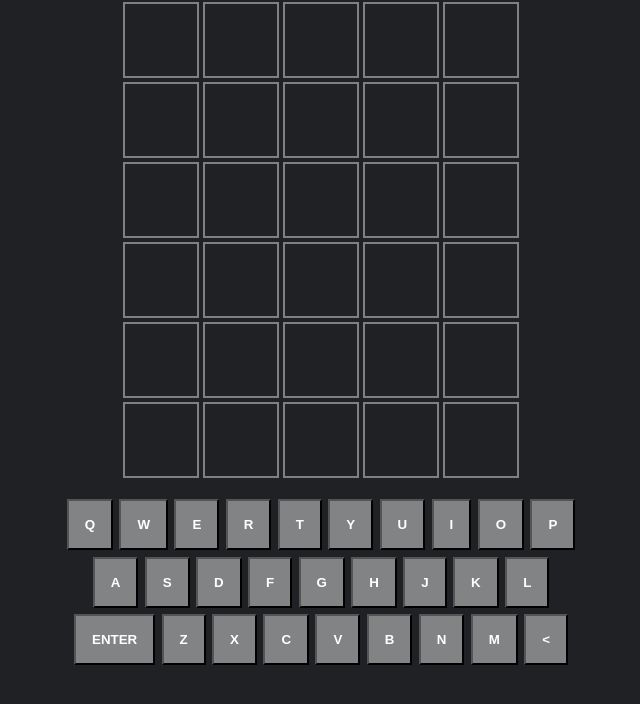
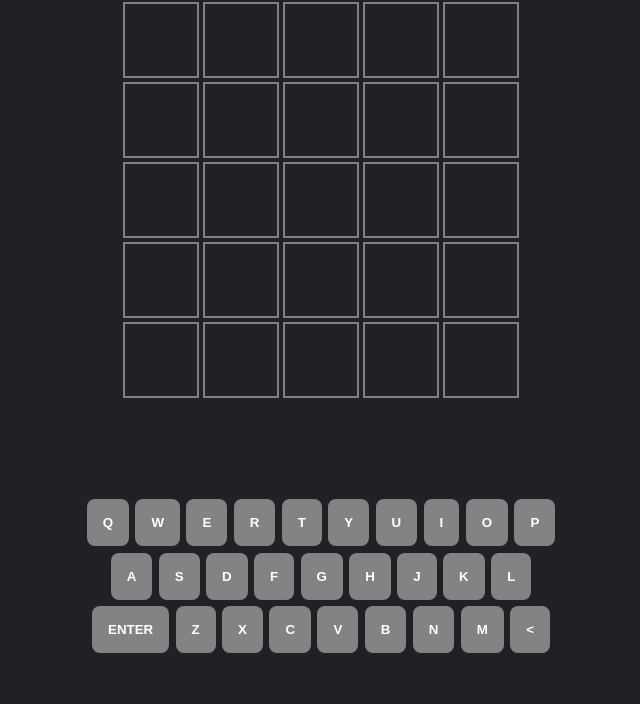
Before and after one commit to woobottle/wordle-challenge, a React (Create React App) app: page / in a window 1280 px wide. Shown: the top 704 px of the page, without its empty margins (319-959 px from the left). Built offline with nearby package versions, Linux system fonts and the light colour scheme.

Commit message:
add useCallback to useKeyboard hook

```diff
--- a/src/App.tsx
+++ b/src/App.tsx
@@ -4,13 +4,13 @@ import './App.css';
 import { GameBoard, GNB, KeyBoard } from './components';
 import { darkTheme, lightTheme } from './assets/styles/theme';
 import GlobalStyles from './assets/styles/GlobalStyles';
-import useRowColumn from './hooks/useRowColumn';
+import useKeyboard from './hooks/useKeyboard';
 
 function App() {
   const [theme, setTheme] = useState('dark')
   const currentTheme = useMemo(() => theme === 'light' ? lightTheme : darkTheme, [theme])
 
-  const { columnUp, columnDown, onClick, words, rowUp } = useRowColumn()
+  const { clickLetter, clickDeleteButton, setWord, words, clickEnter, checkWord } = useKeyboard()
 
   return (
     <ThemeProvider theme={{ currentTheme, setTheme }} >
@@ -18,7 +18,13 @@ function App() {
       <div className="App">
         {/* <GNB /> */}
         <GameBoard words={words} />
-        <KeyBoard columnUp={columnUp} columnDown={columnDown} onClick={onClick} rowUp={rowUp} />
+        <KeyBoard
+          clickEnter={clickEnter}
+          clickLetter={clickLetter}
+          clickDeleteButton={clickDeleteButton}
+          setWord={setWord}
+          checkWord={checkWord}
+        />
       </div>
     </ThemeProvider>
   );
--- a/src/components/GameBoard.tsx
+++ b/src/components/GameBoard.tsx
@@ -1,21 +1,28 @@
+import React from 'react';
 import { useMemo } from 'react';
 import styled from 'styled-components';
+
+interface Button {
+  value: string;
+  type: string;
+}
 interface Props {
-  words: string[][];
+  words?: Button[][];
 }
 
 const GameBoard = ({ words }: Props) => {
-  const flatWords = useMemo(() => words.flat(), [words])
+  const flatWords = useMemo(() => words?.flat(), [words])
+
   return (
     <GameBoardWrapper>
       <InputRow>
-        {flatWords.map(el => <InputBox>{el}</InputBox>)}
+        {flatWords && flatWords.map(({type, value}) => <InputBox>{value}</InputBox>)}
       </InputRow>
     </GameBoardWrapper>
   )
 }
 
-export default GameBoard;
+export default React.memo(GameBoard);
 
 const GameBoardWrapper = styled.div`
   display: flex;
@@ -38,4 +45,5 @@ const InputBox = styled.div`
   line-height: 5rem;
   font-size: 2rem;
   font-weight: bold;
+  text-transform: uppercase;
 `
--- a/src/components/KeyBoard.tsx
+++ b/src/components/KeyBoard.tsx
@@ -1,18 +1,16 @@
 import React from 'react';
 import styled from 'styled-components';
-
-const firstLine = ['q', 'w', 'e', 'r', 't', 'y', 'u', 'i', 'o', 'p']
-const secondLine = ['a', 's', 'd', 'f', 'g', 'h', 'j', 'k', 'l']
-const thirdLine = ['enter', 'z', 'x', 'c', 'v', 'b', 'n', 'm', '<']
+import { firstLineOfKeyboard, secondLineOfKeyboard, thirdLineOfKeyboard } from '../constants';
 
 interface Props {
-  columnUp: () => void;
-  columnDown: () => void;
-  onClick: (word: string) => void;
-  rowUp: () => void;
+  clickLetter: () => void;
+  clickDeleteButton: () => void;
+  setWord: (word: string) => void;
+  clickEnter: () => void;
+  checkWord: () => boolean;
 }
 
-const KeyBoard = ({ columnUp, columnDown, onClick, rowUp }: Props) => {
+const KeyBoard = ({ clickLetter, clickDeleteButton, setWord, clickEnter, checkWord }: Props) => {
   const clickHandler = (e: React.SyntheticEvent) => {
     if (!(e.target instanceof HTMLButtonElement)) {
       return
@@ -22,35 +20,36 @@ const KeyBoard = ({ columnUp, columnDown, onClick, rowUp }: Props) => {
     if (!buttonValue) return;
 
     if (buttonValue === 'enter') {
-      rowUp()
+      if(!checkWord()) return;
+      clickEnter()
       return
     }
 
     if (buttonValue === '<') {
-      columnDown()
+      clickDeleteButton()
       return
     }
 
-    onClick(buttonValue);
-    columnUp()
+    setWord(buttonValue);
+    clickLetter()
     return
   }
 
   return (
     <KeyBoardWrapper onClick={clickHandler}>
       <KeyRow>
-        {firstLine.map(word => <KeyButton key={word} data-key={word}>{word}</KeyButton>)}
+        {firstLineOfKeyboard.map(word => <KeyButton key={word} data-key={word}>{word}</KeyButton>)}
       </KeyRow>
       <KeyRow>
-        {secondLine.map(word => <KeyButton key={word} data-key={word}>{word}</KeyButton>)}
+        {secondLineOfKeyboard.map(word => <KeyButton key={word} data-key={word}>{word}</KeyButton>)}
       </KeyRow>
       <KeyRow>
-        {thirdLine.map(word => <KeyButton key={word} data-key={word}>{word}</KeyButton>)}
+        {thirdLineOfKeyboard.map(word => <KeyButton key={word} data-key={word}>{word}</KeyButton>)}
       </KeyRow>
     </KeyBoardWrapper>
   ) }
 
-export default KeyBoard
+export default React.memo(KeyBoard);
 
 const KeyBoardWrapper = styled.div`
   margin-top: 1rem;
@@ -72,4 +71,6 @@ const KeyButton = styled.button`
   font-weight: bold;
   text-transform: uppercase;
   cursor: pointer;
+  border-radius: 0.5rem;
+  border: unset;
 `
--- a/src/constants/index.ts
+++ b/src/constants/index.ts
@@ -5,11 +5,32 @@ const tabletSize = "784px"
 const mobileSize = "414px"
 const maxWidth = deskTopSize
 
+const GAME_STATUS = {
+  START: 'start',
+  DOING: 'doing',
+  END: 'end'
+} as const
+
+const BUTTON_STATUS = {
+  YET: 'yet',
+  WRONG: 'wrong',
+  CORRECT: 'correct',
+  PRESENT: 'present',
+} as const
+
+const firstLineOfKeyboard = ["q", "w", "e", "r", "t", "y", "u", "i", "o", "p"];
+const secondLineOfKeyboard = ["a", "s", "d", "f", "g", "h", "j", "k", "l"];
+const thirdLineOfKeyboard = ["enter", "z", "x", "c", "v", "b", "n", "m", "<"];
 
 export {
   WORDS,
   deskTopSize,
   tabletSize,
   mobileSize,
-  maxWidth
+  maxWidth,
+  GAME_STATUS,
+  BUTTON_STATUS,
+  firstLineOfKeyboard,
+  secondLineOfKeyboard,
+  thirdLineOfKeyboard
 }
--- /dev/null
+++ b/src/hooks/useKeyboard.ts
@@ -0,0 +1,130 @@
+import { useCallback, useReducer } from "react";
+import { GAME_STATUS, BUTTON_STATUS, WORDS } from "../constants";
+
+interface Button {
+  value: string;
+  type: string;
+}
+interface gameState {
+  answer: string;
+  rowIndex: number;
+  columnIndex: number;
+  words: Button[][];
+  gameStatus: string;
+}
+
+type reducerState = {type: 'clickEnter'} | {type: 'clickLetter'} | {type: 'clickDeleteButton'} | {type: 'setWord', value: string }
+
+const useKeyboard = () => {
+  const [state, dispatch] = useReducer(reducer, getIntialState())
+
+  const checkWord = useCallback(() => {
+    const inputWord = state.words[state.rowIndex].map(el => el.value).join("");
+    if (!isInList(inputWord)) {
+      alert('잘못된 단어 양식 입니다.')
+      return false
+    };
+    return true;
+  }, [])
+
+  const clickEnter = useCallback(() => {
+    dispatch({ type: "clickEnter" });
+  }, [])
+
+  const clickLetter = useCallback(() => {
+    dispatch({ type: "clickLetter" });
+  }, [])
+
+  const clickDeleteButton = useCallback(() => {
+    dispatch({ type: "clickDeleteButton" });
+  }, [])
+
+  const setWord = useCallback((word: string) => {
+    dispatch({ type: 'setWord', value: word })
+  }, [])
+
+  return {
+    rowIndex: state.rowIndex,
+    columnIndex: state.columnIndex,
+    words: state.words,
+    checkWord,
+    clickEnter,
+    clickLetter,
+    clickDeleteButton,
+    setWord,
+  }
+}
+
+const getAnswer = () => WORDS[~~(Math.random() * WORDS.length)]
+const isInList = (word: string) => WORDS.includes(word) ? true : false;
+
+const getIntialState = () => ({
+  answer: getAnswer(),
+  rowIndex: 0,
+  columnIndex: 0,
+  words: [
+    Array.from({ length: 5 }, () => ({ type: BUTTON_STATUS.YET, value: "" })),
+    Array.from({ length: 5 }, () => ({ type: BUTTON_STATUS.YET, value: "" })),
+    Array.from({ length: 5 }, () => ({ type: BUTTON_STATUS.YET, value: "" })),
+    Array.from({ length: 5 }, () => ({ type: BUTTON_STATUS.YET, value: "" })),
+    Array.from({ length: 5 }, () => ({ type: BUTTON_STATUS.YET, value: "" })),
+  ],
+  gameStatus: GAME_STATUS.START,
+});
+
+const reducer = (prev: gameState, state: reducerState) => {
+  switch (state.type) {
+    case "clickEnter":
+      return {
+        ...prev,
+        columnIndex: 0,
+        rowIndex: prev.rowIndex + 1,
+        words: prev.words.map((rowArray, rowIndex) =>
+          rowArray.map(({ type, value }, colIndex) => {
+            if (rowIndex === prev.rowIndex && colIndex === prev.columnIndex) {
+              return { type: "", value: "" };
+            }
+            return { type, value };
+          })
+        ),
+      };
+    case "clickLetter":
+      return {
+        ...prev,
+        columnIndex: Math.min(prev.columnIndex + 1, 4),
+      };
+    case "clickDeleteButton":
+      return {
+        ...prev,
+        columnIndex: Math.max(prev.columnIndex - 1, 0),
+        words: prev.words.map((rowArray, rowIndex) =>
+          rowArray.map(({type, value}, colIndex) => {
+            if (rowIndex === prev.rowIndex && colIndex === prev.columnIndex) {
+              return {type: '', value: '' };
+            }
+            return { type, value };
+          })
+        ),
+      };
+    case 'setWord' :
+      return {
+        ...prev,
+        words: prev.words.map((rowArray, rowIndex) =>
+          rowArray.map(({type, value}, colIndex) => {
+            if (prev.columnIndex === 4 && value !== '') {
+              return {type, value};
+            }
+            if (rowIndex === prev.rowIndex && colIndex === prev.columnIndex) {
+              return { type: '', value: state.value };
+            }
+            return { type, value };
+          })
+        ),
+      };
+    default:
+      return getIntialState();
+  }
+};
+
+
+export default useKeyboard;
--- a/src/hooks/useRowColumn.ts
+++ /dev/null
@@ -1,94 +0,0 @@
-import { useReducer } from "react";
-
-interface cursorState {
-  rowIndex: number;
-  columnIndex: number;
-  words: string[][];
-}
-
-type reducerState = {type: 'rowUp'} | {type: 'columnUp'} | {type: 'columnDown'} | {type: 'setWord', value: string }
-
-const useRowColumn = () => {
-  const [state, dispatch] = useReducer(reducer, getIntialState())
-
-  const rowUp = () => {
-    dispatch({type: 'rowUp'})
-  }
-
-  const columnUp = () => {
-    dispatch({ type: "columnUp" });
-  }
-
-  const columnDown = () => {
-    dispatch({ type: "columnDown" });
-  }
-
-  const onClick = (word: string) => {
-    dispatch({ type: 'setWord', value: word })
-  }
-
-  return {
-    rowIndex: state.rowIndex,
-    columnIndex: state.columnIndex,
-    words: state.words,
-    rowUp,
-    columnUp,
-    columnDown,
-    onClick,
-  }
-}
-
-const getIntialState = () => ({
-  rowIndex: 0,
-  columnIndex: 0,
-  words: [['', '', '', '', ''], ['', '', '', '', ''], ['', '', '', '', ''], ['', '', '', '', ''], ['', '', '', '', ''], ['', '', '', '', '']],
-});
-
-const reducer = (prev: cursorState, state: reducerState) => {
-  switch (state.type) {
-    case "rowUp":
-      return {
-        ...prev,
-        columnIndex: 0,
-        rowIndex: prev.rowIndex + 1,
-      };
-    case "columnUp":
-      return {
-        ...prev,
-        columnIndex: Math.min(prev.columnIndex + 1, 4),
-      };
-    case "columnDown":
-      return {
-        ...prev,
-        columnIndex: Math.max(prev.columnIndex - 1, 0),
-        words: prev.words.map((rowArray, rowIndex) =>
-          rowArray.map((val, colIndex) => {
-            if (rowIndex === prev.rowIndex && colIndex === prev.columnIndex) {
-              return '';
-            }
-            return val;
-          })
-        ),
-      };
-    case 'setWord' :
-      return {
-        ...prev,
-        words: prev.words.map((rowArray, rowIndex) =>
-          rowArray.map((val, colIndex) => {
-            if (prev.columnIndex === 4 && val !== '') {
-              return val;
-            }
-            if (rowIndex === prev.rowIndex && colIndex === prev.columnIndex) {
-              return state.value;
-            }
-            return val;
-          })
-        ),
-      };
-    default:
-      return getIntialState();
-  }
-};
-
-
-export default useRowColumn;
```
Also changed, not shown: 1 other file (tests, documents, lock files or other folders).
